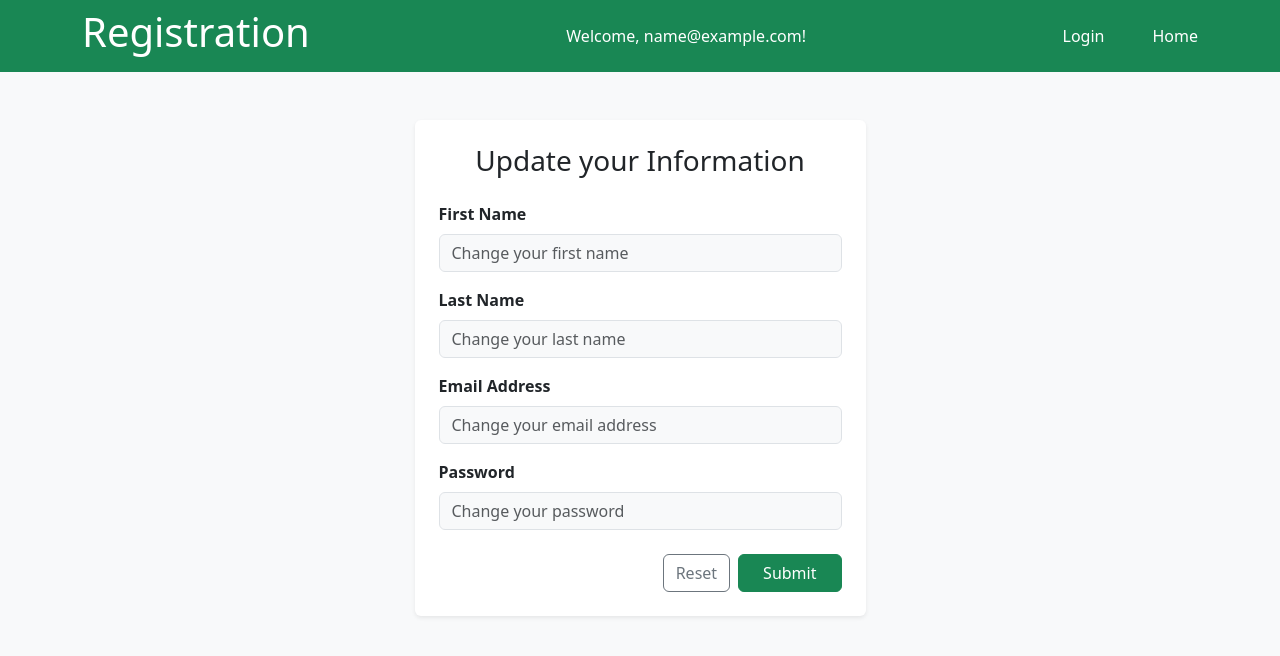
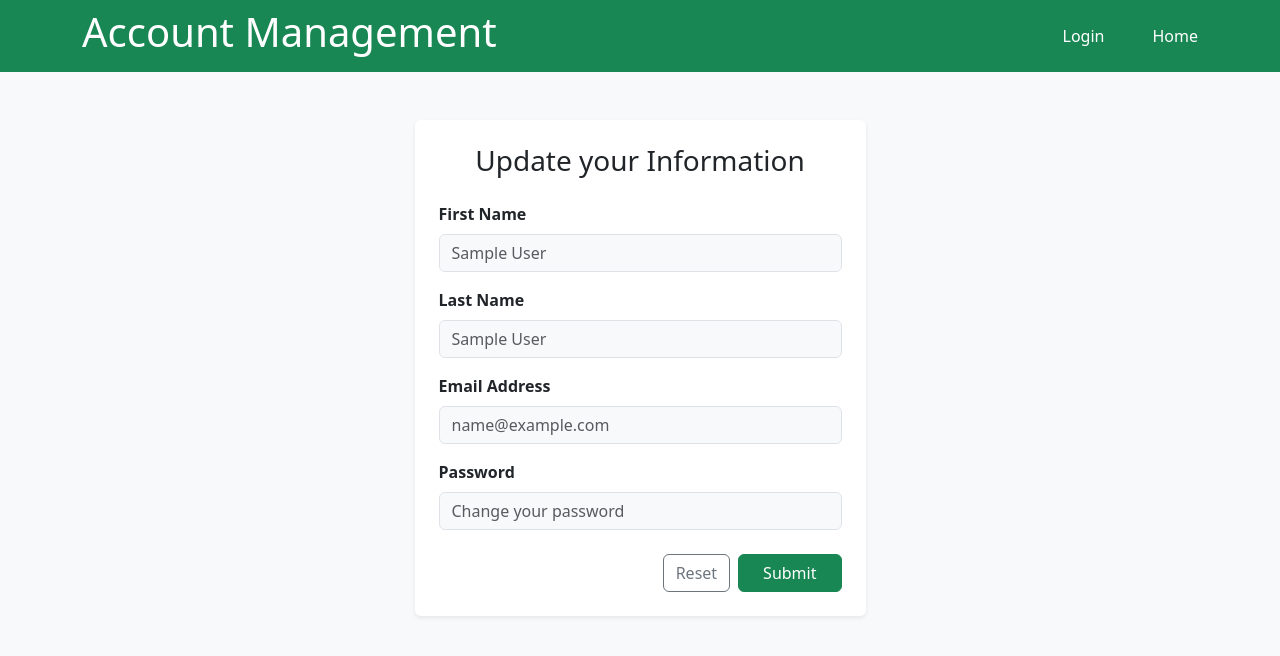
Before and after one commit to Gavin-Wolff/Database-Project, a PHP site: page /admin.php in a window 1280 px wide. Shown: the top 656 px of the page. Run offline with PHP 8.4, Linux system fonts and the light colour scheme; the visitor is signed in with stand-in values (Sample User, id 1).

Commit message:
Have users info as placeholder
Changed the page so it retrieves the users existing FName, LName, and Email and uses those as placeholders in the form

```diff
--- a/admin.php
+++ b/admin.php
@@ -1,13 +1,28 @@
 <?php
-require_once 'db.php';
-include("session.php");
+    require_once 'db.php';
+    session_start();
+    $name = $_SESSION["name"];
+    $email = $_SESSION["email"];
+    try {
+        $sql = "SELECT LName, Password FROM users WHERE Email='$email'";
+        $stmt = $conn->prepare($sql);
+        $stmt->execute();
+        $result = $stmt->get_result();
+        $row = $result->fetch_row();
+        $lname = $row[0];
+        $hash = $row[1];
+    } catch (Throwable $e){
+        print_r($e);
+        header("Location: index.php");
+        exit;
+    }
 ?>
 
 <!DOCTYPE html>
 <html lang="en">
 <head>
     <meta charset="UTF-8">
-    <title>Registration</title>
+    <title>Account Management</title>
     <link rel="stylesheet" href="bootstrap-5.3.8-dist/css/bootstrap.min.css">
     <link rel="stylesheet" href="style.css">
 </head>
@@ -16,12 +31,9 @@ include("session.php");
 
     <header class="bg-success text-white p-2">
         <div class="container d-flex justify-content-between align-items-center">
-            <h1>Registration</h1>
+            <h1>Account Management</h1>
             <nav class="d-flex">
-                <?php if(isset($_SESSION['email'])) {
-                        echo "Welcome, " . $_SESSION['email'] . "!";
-                    } else {echo "<h1>NO DIDNT WORK</h1>"; }
-                ?>
+
             </nav>
             <nav class="d-flex gap-5">
                 <a href="login.php" class="text-white text-decoration-none">Login</a>
@@ -39,21 +51,21 @@ include("session.php");
                     <div class="card-body p-4">
                         <h3 class="text-center mb-4">Update your Information</h3>
 
-                        <form method="POST" action="">
+                        <form action="admin_handler.php" method="post">
 
                             <div class="mb-3">
                                 <label for="fname" class="form-label fw-semibold">First Name</label>
-                                <input type="text" class="form-control bg-light" id="fname" name="fname" placeholder="Change your first name">
+                                <input type="text" class="form-control bg-light" id="fname" name="fname" placeholder="<?php echo $name;?>">
                             </div>
 
                             <div class="mb-3">
                                 <label for="lname" class="form-label fw-semibold">Last Name</label>
-                                <input type="text" class="form-control bg-light" id="lname" name="lname" placeholder="Change your last name">
+                                <input type="text" class="form-control bg-light" id="lname" name="lname" placeholder="<?php echo $lname;?>">
                             </div>
 
                             <div class="mb-3">
                                 <label for="email" class="form-label fw-semibold">Email Address</label>
-                                <input type="email" class="form-control bg-light" id="email" name="email" placeholder="Change your email address">
+                                <input type="email" class="form-control bg-light" id="email" name="email" placeholder="<?php echo $email;?>">
                             </div>
 
                             <div class="mb-4">
```
